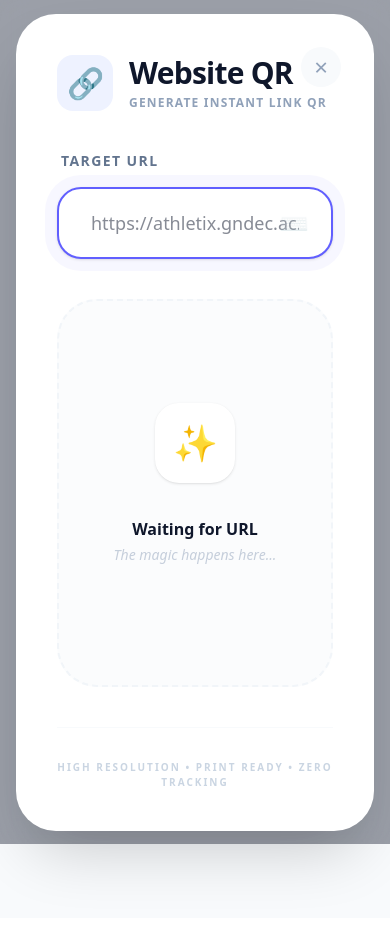
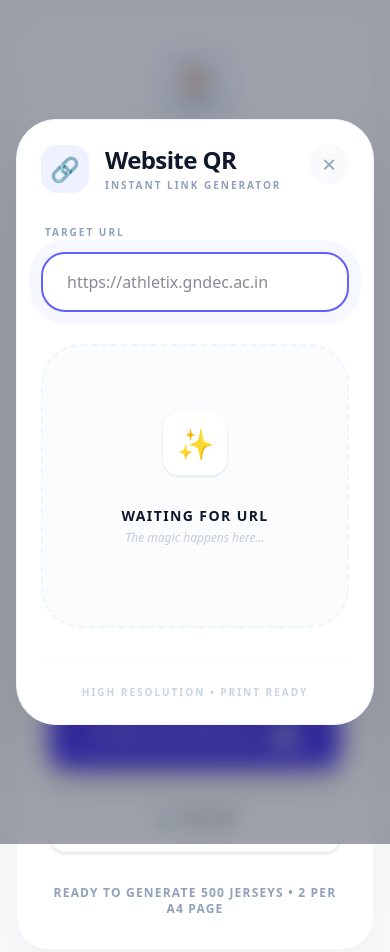
Before and after one commit to VibeStack/chestNumbers, a React (Vite) app in the folder frontend/: page / in a window 390 px wide. Both pictures are taken after a click on the button "🔗 URL QR". Shown: the top 952 px of the page. Before the commit the page ends 918 px from the top, so only its background shows below. Built offline with nearby package versions, Linux system fonts and the light colour scheme.

Commit message:
make responsive

```diff
--- a/frontend/src/App.jsx
+++ b/frontend/src/App.jsx
@@ -190,21 +190,30 @@ function App() {
   }, [activeStart, activeEnd, page]);
 
   return (
-    <div className="min-h-screen bg-slate-50 text-slate-900 font-sans selection:bg-indigo-100 pb-20">
-      <div className="max-w-4xl mx-auto p-8 no-print animate-in fade-in slide-in-from-top-4 duration-700">
-        <div className="bg-white rounded-3xl p-8 md:p-12 shadow-xl shadow-slate-200/60 border border-slate-100">
-          <div className="flex flex-col items-center justify-center gap-4 mb-12 text-center">
-            <span className="text-5xl">🏃</span>
-            <h1 className="text-4xl font-extrabold text-slate-900 tracking-tight">
-              Jersey Number Generator
+    <div className="min-h-screen bg-[#f8fafc] text-slate-900 font-sans selection:bg-indigo-100 pb-20">
+      <div className="max-w-4xl mx-auto p-4 md:p-8 no-print animate-in fade-in slide-in-from-top-4 duration-700">
+        <div className="bg-white rounded-4xl p-8 md:p-12 shadow-[0_20px_50px_rgba(0,0,0,0.04)] border border-slate-100">
+          <div className="flex flex-col items-center justify-center gap-6 mb-16 text-center">
+            <div className="w-20 h-20 bg-indigo-50 rounded-3xl flex items-center justify-center text-4xl shadow-sm animate-bounce-subtle">
+              🏃
+            </div>
+            <div className="space-y-2">
+              <h1 className="text-4xl md:text-5xl font-black text-slate-900 tracking-tight">
+                Jersey Number{" "}
+                <span className="text-indigo-600 italic">Generator</span>
               </h1>
+              <p className="text-slate-400 font-medium tracking-wide">
+                Professional Grade Jersey Layouts
+              </p>
+            </div>
           </div>
 
-          <div className="grid grid-cols-1 md:grid-cols-2 gap-8 mb-10">
-            <div className="group space-y-3">
-              <label className="block text-sm font-bold text-slate-500 uppercase tracking-widest ml-1">
+          <div className="grid grid-cols-1 sm:grid-cols-2 gap-6 md:gap-8 mb-12">
+            <div className="group space-y-4">
+              <label className="block text-xs font-black text-slate-400 uppercase tracking-[0.2em] ml-2">
                 Start Number
               </label>
+              <div className="relative group/input">
                 <input
                   type="number"
                   min="1"
@@ -212,14 +221,19 @@ function App() {
                   onChange={(e) =>
                     setStartInput(Math.max(1, parseInt(e.target.value) || 1))
                   }
-                className="w-full bg-slate-50 border-2 border-slate-200 rounded-2xl px-6 py-4 text-xl font-bold focus:ring-4 focus:ring-indigo-500/10 focus:border-indigo-500 outline-none transition-all duration-300"
+                  className="w-full bg-slate-50/50 border-2 border-slate-100 rounded-[1.25rem] px-8 py-5 text-2xl font-black text-slate-900 text-center focus:ring-12 focus:ring-indigo-500/5 focus:border-indigo-500 focus:bg-white outline-none transition-all duration-300"
                 />
+                <div className="absolute right-6 top-1/2 -translate-y-1/2 opacity-0 group-focus-within/input:opacity-100 transition-opacity">
+                  <span className="text-indigo-500">✨</span>
+                </div>
+              </div>
             </div>
 
-            <div className="group space-y-3">
-              <label className="block text-sm font-bold text-slate-500 uppercase tracking-widest ml-1">
+            <div className="group space-y-4">
+              <label className="block text-xs font-black text-slate-400 uppercase tracking-[0.2em] ml-2">
                 End Number
               </label>
+              <div className="relative group/input">
                 <input
                   type="number"
                   min="1"
@@ -227,36 +241,46 @@ function App() {
                   onChange={(e) =>
                     setEndInput(Math.max(1, parseInt(e.target.value) || 1))
                   }
-                className="w-full bg-slate-50 border-2 border-slate-200 rounded-2xl px-6 py-4 text-xl font-bold focus:ring-4 focus:ring-indigo-500/10 focus:border-indigo-500 outline-none transition-all duration-300"
+                  className="w-full bg-slate-50/50 border-2 border-slate-100 rounded-[1.25rem] px-8 py-5 text-2xl font-black text-slate-900 text-center focus:ring-12 focus:ring-indigo-500/5 focus:border-indigo-500 focus:bg-white outline-none transition-all duration-300"
                 />
+                <div className="absolute right-6 top-1/2 -translate-y-1/2 opacity-0 group-focus-within/input:opacity-100 transition-opacity">
+                  <span className="text-indigo-500">✨</span>
+                </div>
+              </div>
             </div>
           </div>
 
-          <div className="flex flex-wrap items-center justify-center gap-4">
+          <div className="flex flex-col sm:flex-row items-center justify-center gap-4">
             <button
               onClick={() => setShowPreview(!showPreview)}
-              className="px-8 py-4 bg-slate-900 hover:bg-black text-white font-bold rounded-2xl shadow-lg transition-all duration-300 flex-1 md:flex-none uppercase tracking-widest text-sm"
+              className="w-full sm:flex-1 px-8 py-5 bg-slate-900 hover:bg-black text-white font-black rounded-2xl shadow-xl hover:shadow-2xl hover:scale-[1.02] active:scale-[0.98] transition-all duration-300 uppercase tracking-widest text-xs flex items-center justify-center gap-3"
             >
-              {showPreview ? "Hide Preview" : "Show Preview"}
+              <span>{showPreview ? "Hide Preview" : "Show Preview"}</span>
+              <span className="text-lg">{showPreview ? "👁️‍🗨️" : "👁️"}</span>
             </button>
 
             <button
               onClick={generatePdf}
               disabled={isGeneratingPdf}
-              className="px-8 py-4 bg-indigo-600 hover:bg-indigo-700 text-white font-bold rounded-2xl shadow-lg transition-all duration-300 flex-1 md:flex-none uppercase tracking-widest text-sm disabled:opacity-50 relative overflow-hidden"
+              className="w-full sm:flex-1 px-8 py-5 bg-indigo-600 hover:bg-indigo-700 text-white font-black rounded-2xl shadow-xl hover:shadow-2xl hover:scale-[1.02] active:scale-[0.98] transition-all duration-300 uppercase tracking-widest text-xs disabled:opacity-50 relative overflow-hidden group"
             >
-              <span className="relative z-10">
+              <span className="relative z-10 flex items-center justify-center gap-3">
                 {isGeneratingPdf ? (
                   isProcessing ? (
                     <span className="flex items-center gap-2">
-                      <div className="w-3 h-3 border-2 border-white border-t-transparent rounded-full animate-spin" />
+                      <div className="w-4 h-4 border-3 border-white border-t-transparent rounded-full animate-spin" />
                       Processing {generationProgress}%
                     </span>
                   ) : (
                     `Downloading ${downloadProgress}%`
                   )
                 ) : (
-                  "Download PDF (Print All)"
+                  <>
+                    <span>Download (Print All)</span>
+                    <span className="text-lg group-hover:translate-y-0.5 transition-transform">
+                      📄
+                    </span>
+                  </>
                 )}
               </span>
 
@@ -272,9 +296,10 @@ function App() {
 
             <button
               onClick={() => setShowUrlModal(true)}
-              className="px-8 py-4 bg-white hover:bg-slate-50 border-2 border-slate-200 text-slate-900 font-bold rounded-2xl transition-all duration-300 flex-1 md:flex-none"
+              className="w-full sm:w-auto px-10 py-5 bg-white hover:bg-slate-50 border-2 border-slate-100 text-slate-900 font-black rounded-2xl shadow-sm hover:shadow-md transition-all duration-300 flex items-center justify-center gap-2"
             >
-              🔗 URL QR
+              <span>🔗</span>
+              <span className="uppercase tracking-widest text-xs">URL QR</span>
             </button>
           </div>
 
@@ -286,43 +311,53 @@ function App() {
 
       {showPreview && (
         <>
-          <div className="max-w-4xl mx-auto px-8 no-print flex items-center justify-between mb-8">
+          <div className="max-w-4xl mx-auto px-4 md:px-8 no-print mb-12">
+            <div className="bg-white rounded-3xl p-4 md:p-6 shadow-[0_10px_30px_rgba(0,0,0,0.02)] border border-slate-100 flex items-center justify-between">
               <button
                 disabled={page === 0}
                 onClick={() => setPage(page - 1)}
-              className="px-6 py-3 bg-white border border-slate-200 rounded-xl font-bold text-slate-600 disabled:opacity-30 hover:bg-slate-50 transition-all cursor-pointer"
+                className="flex items-center gap-2 px-5 py-3 bg-slate-50 border border-slate-100 rounded-2xl font-black text-xs text-slate-600 disabled:opacity-30 hover:bg-slate-100 transition-all cursor-pointer uppercase tracking-widest"
               >
-              &lsaquo; Prev
+                <span>&lsaquo;</span>
+                <span className="hidden sm:inline">Prev</span>
               </button>
 
               <div className="flex flex-col items-center">
-              <span className="font-bold text-slate-400 text-sm italic">
-                Preview Page <span className="text-slate-900">{page + 1}</span>{" "}
-                of {totalPages}
+                <span className="text-[10px] font-black text-slate-400 uppercase tracking-[0.2em] mb-0.5">
+                  Page Layout Preview
                 </span>
+                <div className="font-black text-sm text-slate-900">
+                  <span className="text-indigo-600">{page + 1}</span>
+                  <span className="mx-2 text-slate-200">/</span>
+                  <span className="text-slate-400">{totalPages}</span>
+                </div>
               </div>
 
               <button
                 disabled={page >= totalPages - 1}
                 onClick={() => setPage(page + 1)}
-              className="px-6 py-3 bg-white border border-slate-200 rounded-xl font-bold text-slate-600 disabled:opacity-30 hover:bg-slate-50 transition-all cursor-pointer"
+                className="flex items-center gap-2 px-5 py-3 bg-slate-50 border border-slate-100 rounded-2xl font-black text-xs text-slate-600 disabled:opacity-30 hover:bg-slate-100 transition-all cursor-pointer uppercase tracking-widest"
               >
-              Next &rsaquo;
+                <span className="hidden sm:inline">Next</span>
+                <span>&rsaquo;</span>
               </button>
             </div>
+          </div>
 
-          <div className="preview-area w-full max-w-[210mm] mx-auto pb-20 no-print">
+          <div className="preview-area w-full max-w-[210mm] mx-auto pb-20 no-print overflow-x-hidden md:overflow-visible">
+            <div className="flex flex-col items-center gap-8 md:gap-12 p-4 md:p-0 origin-top transform scale-[0.45] sm:scale-[0.7] md:scale-100 mb-[-120%] sm:mb-[-40%] md:mb-0">
               {visibleNumbers.map((number) => (
                 <div
                   key={number}
-                className="bg-white text-black p-[5mm] w-[210mm] h-[297mm] mx-auto mb-8 shadow-2xl flex flex-col justify-around overflow-hidden border border-slate-100"
+                  className="bg-white text-black p-[5mm] w-[210mm] h-[297mm] shadow-[0_40px_100px_rgba(0,0,0,0.1)] flex flex-col justify-around overflow-hidden border border-slate-100 rounded-sm"
                   style={{ contain: "layout size style" }}
                 >
                   <JerseyCard number={number} />
-                <div className="w-full border-b-2 border-slate-100 border-dashed my-4" />
+                  <div className="w-full border-b-4 border-slate-100 border-dashed my-8" />
                   <JerseyCard number={number} />
                 </div>
               ))}
+            </div>
           </div>
         </>
       )}
@@ -334,11 +369,11 @@ function App() {
           onClick={() => setShowUrlModal(false)}
         >
           <div
-            className="w-full max-w-lg bg-white rounded-[40px] p-10 shadow-[0_32px_64px_-16px_rgba(0,0,0,0.2)] relative animate-in zoom-in-95 slide-in-from-bottom-8 duration-500 border border-white/20"
+            className="w-full max-w-lg bg-white rounded-[2.5rem] p-6 md:p-10 shadow-[0_32px_80px_-16px_rgba(0,0,0,0.15)] relative animate-in zoom-in-95 slide-in-from-bottom-8 duration-500 border border-slate-100"
             onClick={(e) => e.stopPropagation()}
           >
             <button
-              className="absolute top-8 right-8 w-10 h-10 flex items-center justify-center rounded-full bg-slate-50 text-slate-400 hover:text-slate-900 hover:bg-slate-100 transition-all text-2xl group"
+              className="absolute top-6 right-6 w-10 h-10 flex items-center justify-center rounded-full bg-slate-50 text-slate-400 hover:text-slate-900 hover:bg-slate-100 transition-all text-2xl group"
               onClick={() => setShowUrlModal(false)}
             >
               <span className="group-hover:rotate-90 transition-transform duration-300">
@@ -346,81 +381,78 @@ function App() {
               </span>
             </button>
 
-            <div className="flex items-center gap-4 mb-10">
-              <div className="w-14 h-14 bg-indigo-50 rounded-2xl flex items-center justify-center text-3xl">
+            <div className="flex items-center gap-4 mb-8">
+              <div className="w-12 h-12 bg-indigo-50 rounded-2xl flex items-center justify-center text-2xl">
                 🔗
               </div>
               <div>
-                <h2 className="text-3xl font-black text-slate-900 tracking-tight">
+                <h2 className="text-2xl font-black text-slate-900 tracking-tight">
                   Website QR
                 </h2>
-                <p className="text-slate-400 font-bold text-xs uppercase tracking-widest mt-1">
-                  Generate Instant Link QR
+                <p className="text-[10px] text-slate-400 font-black uppercase tracking-[0.2em] mt-0.5">
+                  Instant Link Generator
                 </p>
               </div>
             </div>
 
-            <div className="space-y-10">
-              <div className="space-y-4">
-                <div className="flex justify-between items-end">
-                  <label className="text-sm font-bold text-slate-500 uppercase tracking-widest ml-1">
+            <div className="space-y-8">
+              <div className="space-y-3">
+                <div className="flex justify-between items-end px-1">
+                  <label className="text-[10px] font-black text-slate-400 uppercase tracking-[0.2em]">
                     Target URL
                   </label>
                   {customUrl && (
                     <button
                       onClick={() => setCustomUrl("")}
-                      className="text-xs font-bold text-indigo-600 hover:text-indigo-800 transition-colors uppercase tracking-widest"
+                      className="text-[10px] font-black text-indigo-600 hover:text-indigo-800 transition-colors uppercase tracking-[0.2em]"
                     >
                       Clear
                     </button>
                   )}
                 </div>
-                <div className="relative group">
+                <div className="relative group/modal-input">
                   <input
                     type="text"
                     placeholder="https://athletix.gndec.ac.in"
                     value={customUrl}
                     onChange={(e) => setCustomUrl(e.target.value)}
                     autoFocus
-                    className="w-full bg-slate-50 border-2 border-slate-100 rounded-3xl px-8 py-5 text-lg font-medium text-slate-900 focus:ring-12 focus:ring-indigo-500/5 focus:border-indigo-500 focus:bg-white outline-none transition-all duration-300 shadow-sm"
+                    className="w-full bg-slate-50/50 border-2 border-slate-100 rounded-3xl px-6 py-4 text-slate-900 focus:ring-12 focus:ring-indigo-500/5 focus:border-indigo-500 focus:bg-white outline-none transition-all duration-300"
                   />
-                  {!customUrl && (
-                    <div className="absolute right-6 top-1/2 -translate-y-1/2 pointer-events-none opacity-20">
-                      <span className="text-2xl">⌨️</span>
-                    </div>
-                  )}
                 </div>
               </div>
 
-              <div className="relative p-10 bg-slate-50/50 rounded-[40px] border-2 border-slate-100 border-dashed group transition-all duration-500 hover:bg-slate-50 hover:border-indigo-100">
+              <div className="relative p-8 md:p-10 bg-slate-50/50 rounded-[2.5rem] border-2 border-slate-100 border-dashed group transition-all duration-500 hover:bg-slate-50 hover:border-indigo-100">
                 {customQr ? (
-                  <div className="flex flex-col items-center gap-8 animate-in zoom-in-90 duration-500">
+                  <div className="flex flex-col items-center gap-6 animate-in zoom-in-90 duration-500">
                     <div className="relative">
                       <div className="absolute -inset-4 bg-indigo-500/5 blur-3xl rounded-full" />
                       <img
                         src={customQr}
                         alt="Custom QR"
-                        className="relative z-10 w-[240px] h-[240px] rounded-3xl shadow-[0_20px_40px_-12px_rgba(0,0,0,0.1)] border-8 border-white grayscale transition-all duration-500 hover:grayscale-0 hover:scale-105"
+                        className="relative z-10 w-48 h-48 md:w-56 md:h-56 rounded-3xl shadow-[0_20px_40px_-12px_rgba(0,0,0,0.1)] border-8 border-white grayscale transition-all duration-500 hover:grayscale-0 hover:scale-105"
                       />
                     </div>
 
                     <a
                       href={customQr}
                       download="website-qr.png"
-                      className="w-full py-5 px-8 bg-slate-900 text-white font-black rounded-2xl shadow-xl hover:bg-indigo-600 hover:scale-[1.02] active:scale-[0.98] transition-all duration-300 flex items-center justify-center gap-3 uppercase tracking-widest text-sm"
+                      className="w-full py-4 bg-slate-900 text-white font-black rounded-2xl shadow-xl hover:bg-indigo-600 hover:scale-[1.02] active:scale-[0.98] transition-all duration-300 flex items-center justify-center gap-3 uppercase tracking-widest text-[10px]"
                     >
                       <span>Download PNG</span>
-                      <span className="text-xl">📥</span>
+                      <span className="text-lg">📥</span>
                     </a>
                   </div>
                 ) : (
-                  <div className="py-20 text-slate-400 font-bold text-center flex flex-col items-center gap-4">
-                    <div className="w-20 h-20 bg-white rounded-3xl flex items-center justify-center text-4xl shadow-sm animate-bounce duration-1000">
+                  <div className="py-12 text-slate-400 font-bold text-center flex flex-col items-center gap-4">
+                    <div className="w-16 h-16 bg-white rounded-2xl flex items-center justify-center text-3xl shadow-sm animate-bounce duration-1000">
                       ✨
                     </div>
                     <div>
-                      <p className="text-slate-900">Waiting for URL</p>
-                      <p className="text-sm opacity-50 font-medium normal-case mt-1 italic">
+                      <p className="text-slate-900 text-sm font-black uppercase tracking-widest">
+                        Waiting for URL
+                      </p>
+                      <p className="text-xs opacity-50 font-medium normal-case mt-1 italic">
                         The magic happens here...
                       </p>
                     </div>
@@ -429,9 +461,9 @@ function App() {
               </div>
             </div>
 
-            <div className="mt-10 pt-8 border-t border-slate-50 text-center">
-              <p className="text-[10px] font-bold text-slate-300 uppercase tracking-[0.2em]">
-                High Resolution • Print Ready • Zero Tracking
+            <div className="mt-8 pt-6 border-t border-slate-50 text-center">
+              <p className="text-[10px] font-black text-slate-300 uppercase tracking-[0.2em]">
+                High Resolution • Print Ready
               </p>
             </div>
           </div>
--- a/frontend/src/index.css
+++ b/frontend/src/index.css
@@ -1,7 +1,7 @@
 @import "tailwindcss";
 
 @layer base {
-  @import url('https://fonts.googleapis.com/css2?family=Montserrat:wght@700;900&family=Inter:wght@400;500;600&display=swap');
+  @import url("https://fonts.googleapis.com/css2?family=Montserrat:wght@700;900&family=Inter:wght@400;500;600&display=swap");
 }
 
 @media print {
@@ -28,3 +28,24 @@
     break-after: page;
   }
 }
+
+@keyframes bounce-subtle {
+  0%,
+  100% {
+    transform: translateY(-5%);
+    animation-timing-function: cubic-bezier(0.8, 0, 1, 1);
+  }
+  50% {
+    transform: translateY(0);
+    animation-timing-function: cubic-bezier(0, 0, 0.2, 1);
+  }
+}
+
+.animate-bounce-subtle {
+  animation: bounce-subtle 2s infinite;
+}
+
+::selection {
+  background: #e0e7ff;
+  color: #4338ca;
+}
```
Lines whose indentation alone changed are shown as unchanged.
